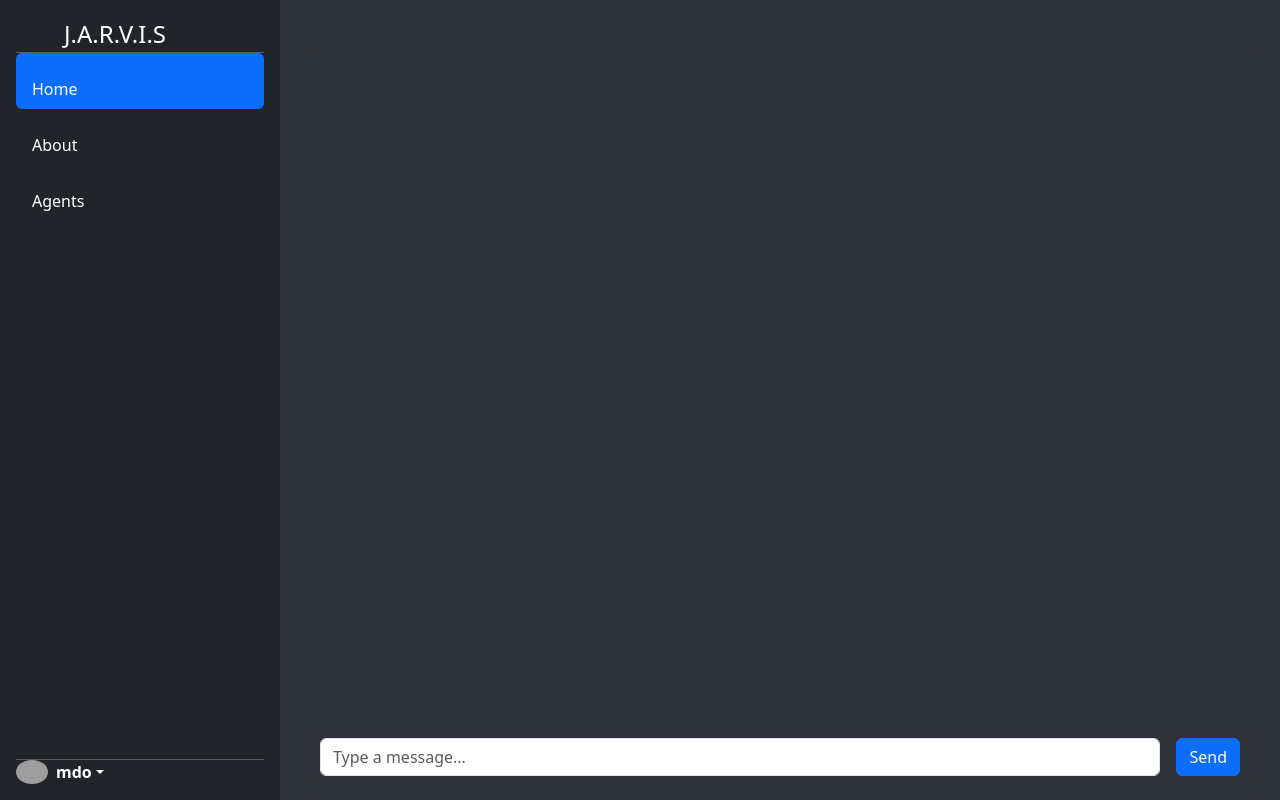
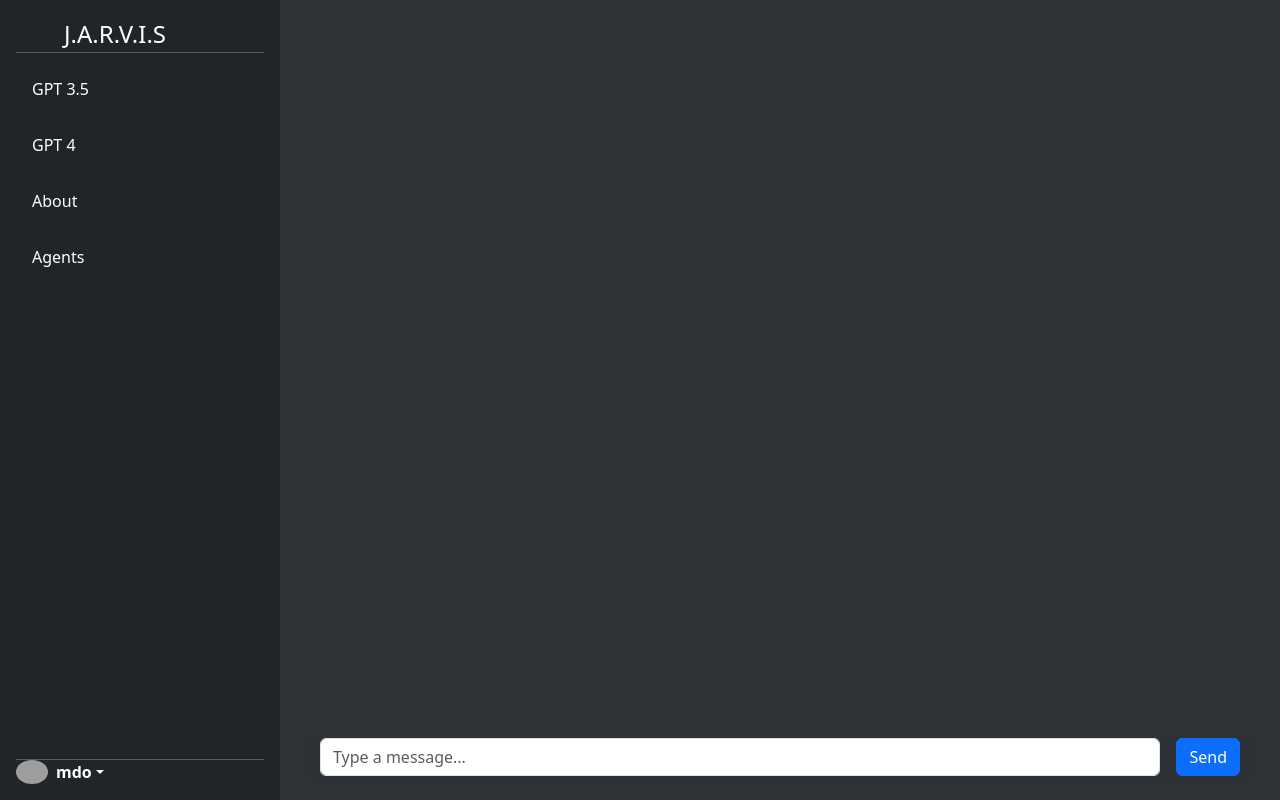
Before and after one commit to KaosElegent/ai-hub, a Next.js app: page / in a window 1280 px wide. Built offline with nearby package versions, Linux system fonts and the light colour scheme; grey boxes are pictures that could not be loaded.

Commit message:
feat: added gpt options to sidebar

```diff
--- a/src/app/components/Sidebar.tsx
+++ b/src/app/components/Sidebar.tsx
@@ -7,7 +7,7 @@ import { GoogleLoginButton } from "react-social-login-buttons";
 export default function Sidebar(props) {
 
   const [activeItem, setActiveItem] = useState('Home');
-  const handleItemClick = (item) => {
+  const handleItemClick = (item:string) => {
     setActiveItem(item);
   };
 
@@ -34,7 +34,8 @@ export default function Sidebar(props) {
       </a>
       <hr />
       <ul className="nav nav-pills flex-column mb-auto">
-        <BarItem text="Home" active={activeItem === 'Home'} onClick={() => handleItemClick('Home')}/>
+        <BarItem text="GPT 3.5" active={activeItem === 'GPT 3.5'} onClick={() => handleItemClick('GPT 3.5')}/>
+        <BarItem text="GPT 4" active={activeItem === 'GPT 4'} onClick={() => handleItemClick('GPT 4')}/>
         <BarItem text="About" active={activeItem === 'About'} onClick={() => handleItemClick('About')}/>
         <BarItem text="Agents" active={activeItem === 'Agents'} onClick={() => handleItemClick('Agents')}/>
       </ul>
```
